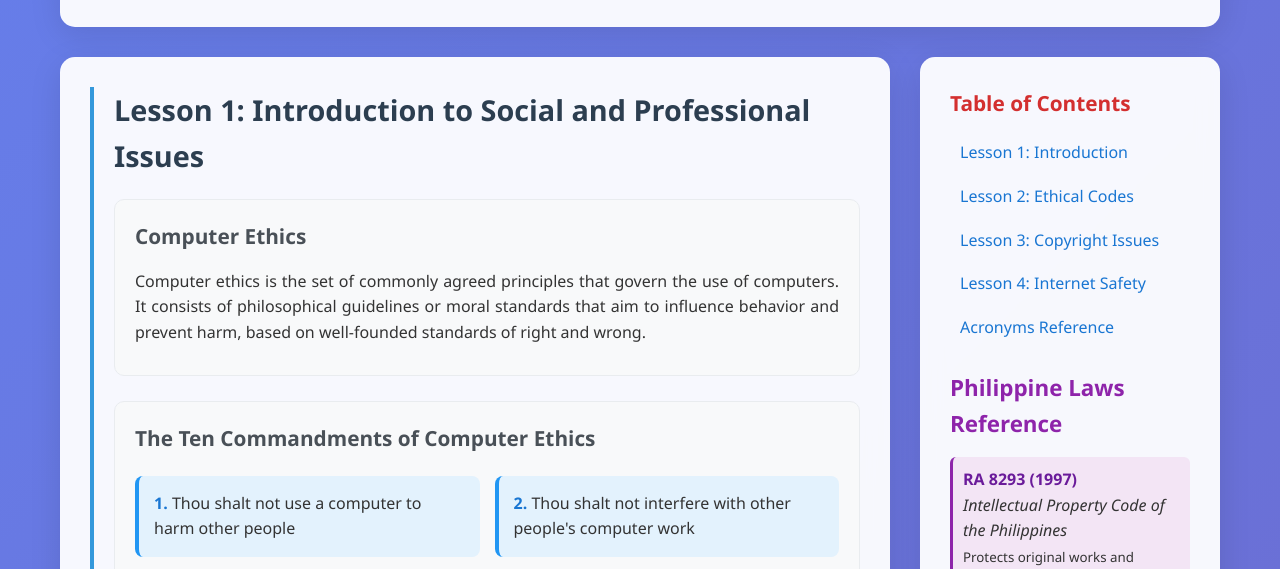
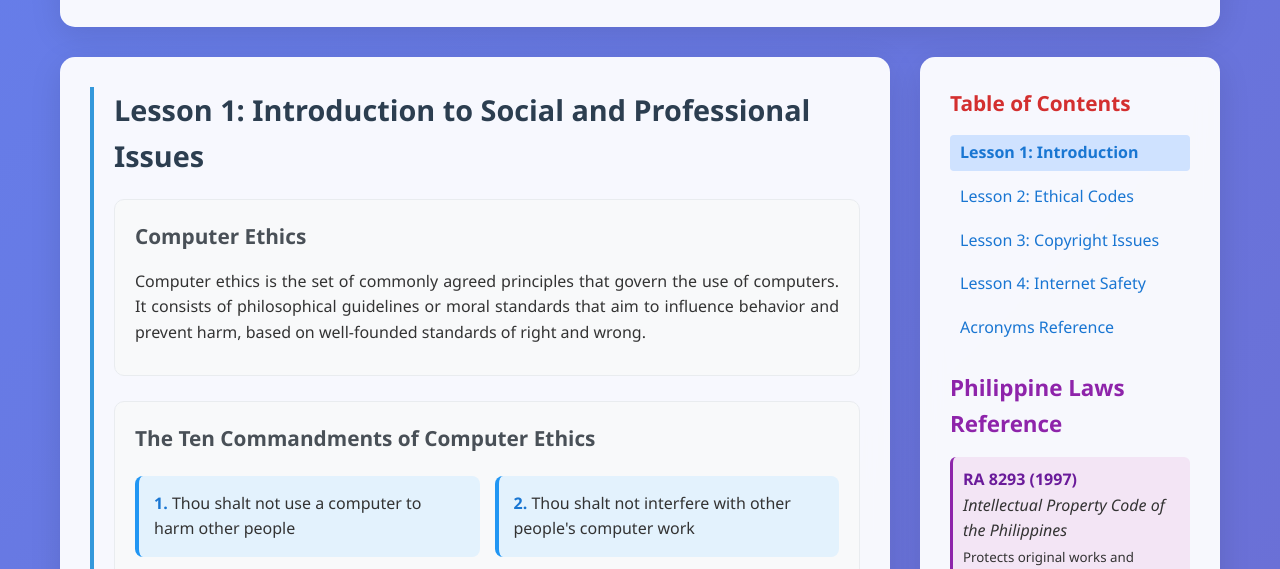
Before and after one commit to Vaujx/Social-and-Professional-Issues-Reviewer, a plain HTML site: page index.html in a window 1280 px wide. Shown: the part 155-724 px from the top of the page. Drawn offline with Linux system fonts and the light colour scheme.

Commit message:
Update index.html

```diff
--- a/index.html
+++ b/index.html
@@ -244,6 +244,11 @@
     .lesson-title {
         font-size: 1.2em;
     }
+}
+
+	.toc a.active {
+    background-color: #cfe2ff;
+    font-weight: bold;
 }
     </style>
 </head>
```
